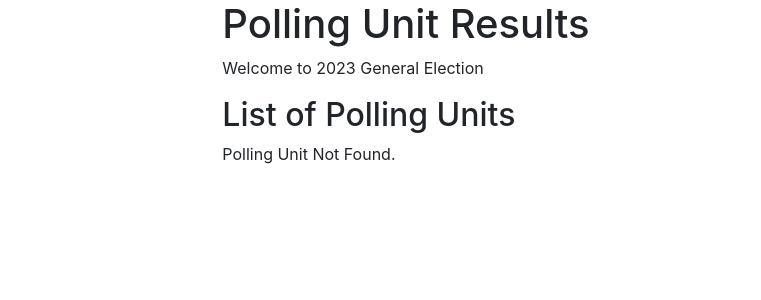
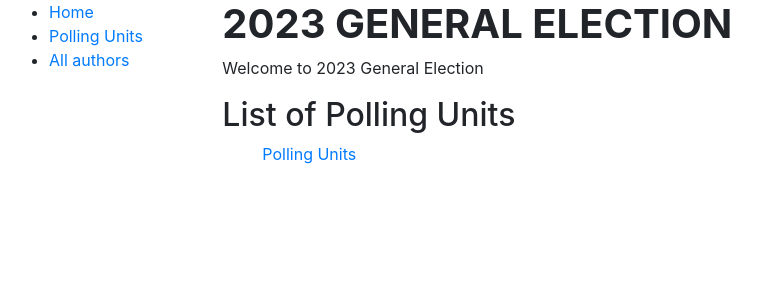
Before and after one commit to damiso15/bincom, a Django app: page / in a window 1280 px wide. Shown: the top 300 px of the page, without its empty margins (6-767 px from the left). Run offline with Django 3.2, Linux system fonts and the light colour scheme; data that the repository does not hold is empty.

Commit message:
Bincom Programming Test: Rearranged the HTML pages

```diff
--- a/core/urls.py
+++ b/core/urls.py
@@ -17,10 +17,11 @@ from django.contrib import admin
 from django.urls import path
 from polls import views
 
-app_name = 'polling'
+app_name = 'polls'
 
 urlpatterns = [
     path('admin/', admin.site.urls),
-    path('', views.PollingUnitListView.as_view(), name='index'),
-    path('polling_unit/<int:pk>', views.polling_unit_detail_view, name='polling_unit_result')
+    path('', views.index_view, name='index'),
+    path('polling-unit-list', views.PollingUnitListView.as_view(), name='polling_unit_list'),
+    path('polling-unit-result/<int:pk>', views.polling_unit_detail_view, name='polling_unit_result')
 ]
--- a/polls/views.py
+++ b/polls/views.py
@@ -6,11 +6,17 @@ from .models import AgentName, AnnouncedLGAResults, AnnouncedPUResults, Announce
 # Create your views here.
 
 
+# class IndexView(generic.ListView):
+#     template_name = 'index.html'
+def index_view(request):
+    return render(request, 'index.html')
+
+
 class PollingUnitListView(generic.ListView):
     model = PollingUnit
     context_object_name = 'poll_list'
     queryset = PollingUnit.objects.only('unique_id', 'polling_unit_name')
-    template_name = 'index.html'
+    template_name = 'pollingunit_list.html'
 
 
 def polling_unit_detail_view(request, pk):
@@ -22,4 +28,4 @@ def polling_unit_detail_view(request, pk):
         'abbrev': abbrev,
     }
     print(poll, 'this is working')
-    return render(request, 'pollingunit_detail.html', context)
+    return render(request, 'pollingunit_result.html', context)
--- a/templates/base.html
+++ b/templates/base.html
@@ -13,7 +13,13 @@
   <div class="container-fluid">
     <div class="row">
       <div class="col-sm-2">
-
+      {% block sidebar %}
+        <ul class="sidebar-nav">
+          <li><a href="{% url 'index' %}">Home</a></li>
+          <li><a href="{% url 'polling_unit_list' %}">Polling Units</a></li>
+          <li><a href="">All authors</a></li>
+        </ul>
+     {% endblock %}
       </div>
       <div class="col-sm-10 ">{% block content %}{% endblock %}</div>
     </div>
--- a/templates/index.html
+++ b/templates/index.html
@@ -1,18 +1,10 @@
 {% extends "base.html" %}
 
 {% block content %}
-  <h1>Polling Unit Results</h1>
-  <p>Welcome to 2023 General Election</p>
-  <h2>List of Polling Units</h2>
-  {% if poll_list %}
-  <ul>
-    {% for poll in poll_list %}
-      <li>
-        <a href="{{ poll.get_absolute_url }}">{{ poll.polling_unit_name }}</a> ({{ poll.polling_unit_number }})
-      </li>
-    {% endfor %}
-  </ul>
-  {% else %}
-    <p>Polling Unit Not Found.</p>
-  {% endif %}
+    <h1><strong>2023 GENERAL ELECTION</strong></h1>
+    <p>Welcome to 2023 General Election</p>
+    <h2>List of Polling Units</h2>
+    <ul>
+        <a href="{% url 'polling_unit_list' %}">Polling Units</a>
+    </ul>
 {% endblock %}
```
Also changed, not shown: templates/pollingunit_list.html (added, +18 -0 lines), templates/pollingunit_result.html (renamed from templates/pollingunit_detail.html).
